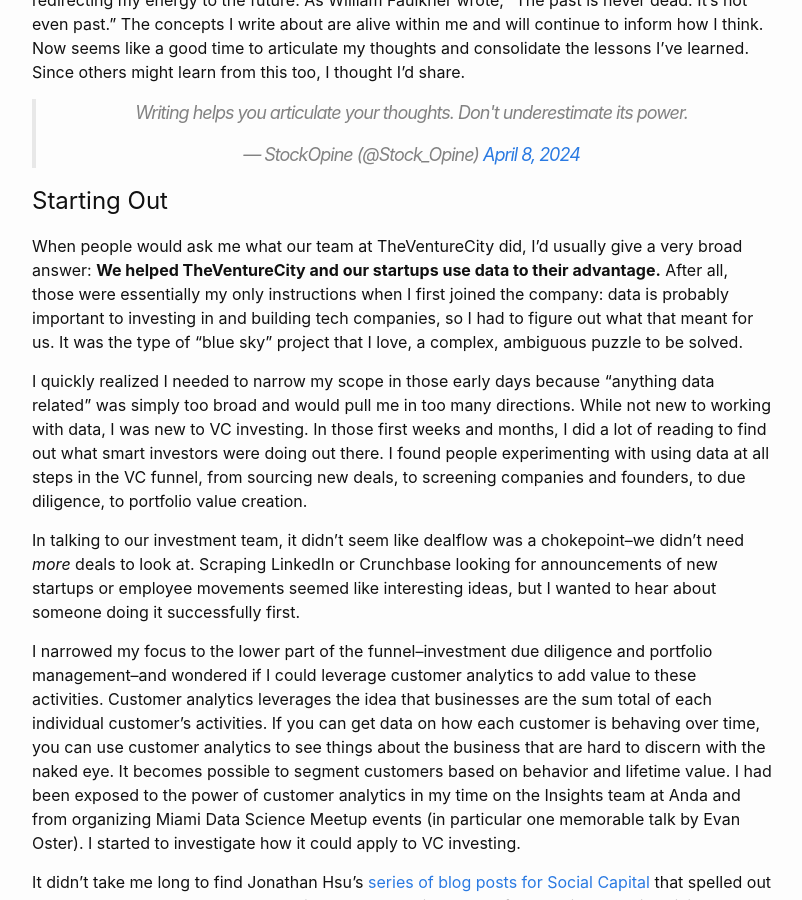
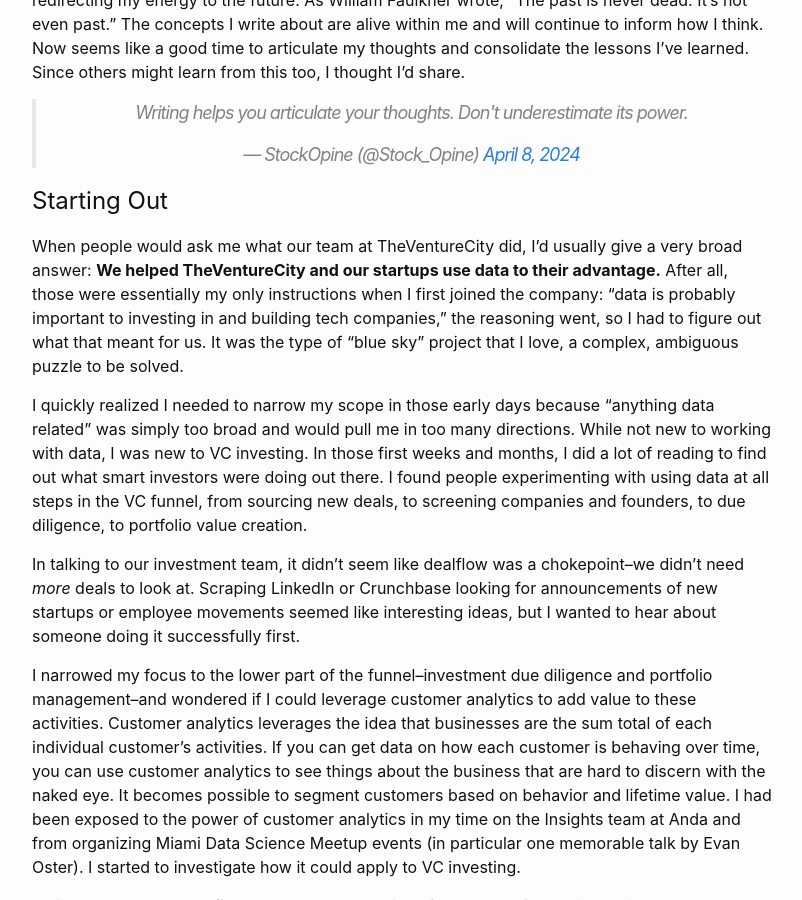
Before and after one commit to dksmith01/dksmith01.github.io, a Jekyll site: the page built from _posts/2024-05-01-data-deeds-done-dirt-cheap.markdown, in a window 1280 px wide and 900 px high, scrolled down 983 px. Shown: the whole window, without its empty margins (238-1040 px from the left). Built offline with Jekyll 4.4.1, drawn with Linux system fonts in a browser that asks for light colours; comment, search, counter and statistics services are not loaded.

Commit message:
Update 2024-05-01-data-deeds-done-dirt-cheap.markdown

```diff
--- a/_posts/2024-05-01-data-deeds-done-dirt-cheap.markdown
+++ b/_posts/2024-05-01-data-deeds-done-dirt-cheap.markdown
@@ -18,7 +18,7 @@
 
 # Starting Out
 
-When people would ask me what our team at TheVentureCity did, I’d usually give a very broad answer: **We helped TheVentureCity and our startups use data to their advantage.** After all, those were essentially my only instructions when I first joined the company: data is probably important to investing in and building tech companies, so I had to figure out what that meant for us. It was the type of “blue sky” project that I love, a complex, ambiguous puzzle to be solved.
+When people would ask me what our team at TheVentureCity did, I’d usually give a very broad answer: **We helped TheVentureCity and our startups use data to their advantage.** After all, those were essentially my only instructions when I first joined the company: "data is probably important to investing in and building tech companies," the reasoning went, so I had to figure out what that meant for us. It was the type of “blue sky” project that I love, a complex, ambiguous puzzle to be solved.
 
 I quickly realized I needed to narrow my scope in those early days because “anything data related” was simply too broad and would pull me in too many directions. While not new to working with data, I was new to VC investing. In those first weeks and months, I did a lot of reading to find out what smart investors were doing out there. I found people experimenting with using data at all steps in the VC funnel, from sourcing new deals, to screening companies and founders, to due diligence, to portfolio value creation.
 
```
